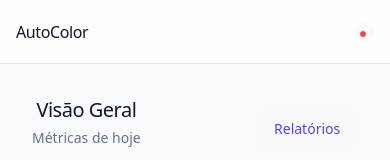
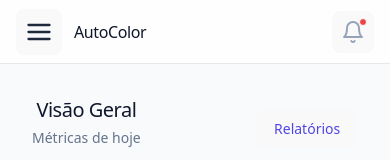
Before and after one commit to lzguisouza2211-gif/Autocolor-System, a React (Vite) app: page / in a window 390 px wide. Shown: the top 160 px of the page. Built offline with nearby package versions, Linux system fonts and the light colour scheme.

Commit message:
feat: responsividade do menu hamburguer em mobile

```diff
--- a/src/App.css
+++ b/src/App.css
@@ -1,3 +1,36 @@
+/* Mobile hamburger menu styles */
+.mobile-menu {
+  display: none;
+}
+
+@media (max-width: 768px) {
+  .mobile-menu {
+    display: flex;
+    justify-content: center;
+    align-items: center;
+    position: fixed;
+    bottom: 0;
+    left: 0;
+    width: 100vw;
+    height: 56px;
+    background: #fff;
+    border-top: 1px solid #eee;
+    z-index: 1000;
+    box-shadow: 0 -2px 8px rgba(0,0,0,0.04);
+  }
+  .mobile-menu button {
+    background: none;
+    border: none;
+    padding: 0;
+    margin: 0;
+    cursor: pointer;
+  }
+  .mobile-menu svg {
+    width: 32px;
+    height: 32px;
+    color: #333;
+  }
+}
 #root {
   /*max-width: 1280px;*/
   /*margin: 0 auto;*/
--- a/src/App.tsx
+++ b/src/App.tsx
@@ -4,6 +4,7 @@ import Sidebar from './components/Sidebar';
 import DashboardMetrics from './components/DashboardMetrics';
 import RecentSalesTable from './components/RecentSalesTable';
 import ProductsTable from './components/ProductsTable';
+import MobileMenu from './components/MobileMenu';
 
 function App() {
   const [tab, setTab] = useState<string>("dashboard");
@@ -12,14 +13,26 @@ function App() {
     <div className="bg-gray-50 text-slate-800 font-sans h-screen flex overflow-hidden">
       <Sidebar onTabChange={setTab} activeTab={tab} />
       <main className="flex-1 flex flex-col h-full overflow-hidden bg-gray-50/50 relative">
-        <header className="h-16 bg-white/80 backdrop-blur border-b border-gray-200 flex items-center justify-between px-4 lg:px-8 shrink-0 z-10">
-          <div className="flex items-center gap-3 lg:hidden">
+        <header className="h-16 bg-white/80 backdrop-blur border-b border-gray-200 flex items-center px-4 lg:px-8 shrink-0 z-10">
+          {/* Esquerda: menu e logo */}
+          <div className="flex items-center gap-3 flex-1 lg:flex-none">
+            <div className="lg:hidden">
+              <MobileMenu />
+            </div>
             <span className="font-medium tracking-tight text-slate-900">AutoColor</span>
           </div>
-          <div className="hidden lg:flex items-center text-sm text-slate-500">
-            <span>{tab === 'dashboard' ? 'Dashboard' : tab === 'products' ? 'Produtos' : 'Vendas'}</span>
+          {/* Direita: notificações (mobile) */}
+          <div className="flex items-center gap-3 lg:hidden">
+            <button className="p-2 text-slate-400 hover:text-slate-600 relative" aria-label="Notificações">
+              <svg width="24" height="24" fill="none" stroke="currentColor" strokeWidth="2" strokeLinecap="round" strokeLinejoin="round" viewBox="0 0 24 24">
+                <path d="M18 8a6 6 0 10-12 0c0 7-3 9-3 9h18s-3-2-3-9" />
+                <path d="M13.73 21a2 2 0 01-3.46 0" />
+              </svg>
+              <span className="absolute top-1.5 right-1.5 w-2 h-2 bg-red-500 rounded-full border border-white"></span>
+            </button>
           </div>
-          <div className="flex items-center gap-3">
+          {/* Direita: busca e notificações (desktop) */}
+          <div className="flex items-center gap-3 hidden lg:flex">
             <div className="relative hidden sm:block">
               <input type="text" placeholder="Buscar produto..." className="pl-9 pr-3 py-1.5 text-sm bg-white border border-gray-200 rounded-md focus:outline-none focus:ring-2 focus:ring-slate-900/5 focus:border-slate-300 w-64 transition-shadow" />
             </div>
--- /dev/null
+++ b/src/components/MobileMenu.tsx
@@ -0,0 +1,15 @@
+import React from 'react';
+
+const MobileMenu: React.FC = () => {
+  return (
+    <button aria-label="Menu" className="p-2 focus:outline-none">
+      <svg width="28" height="28" viewBox="0 0 24 24" fill="none" stroke="currentColor" strokeWidth="2" strokeLinecap="round" strokeLinejoin="round">
+        <line x1="3" y1="12" x2="21" y2="12" />
+        <line x1="3" y1="6" x2="21" y2="6" />
+        <line x1="3" y1="18" x2="21" y2="18" />
+      </svg>
+    </button>
+  );
+};
+
+export default MobileMenu;
```
